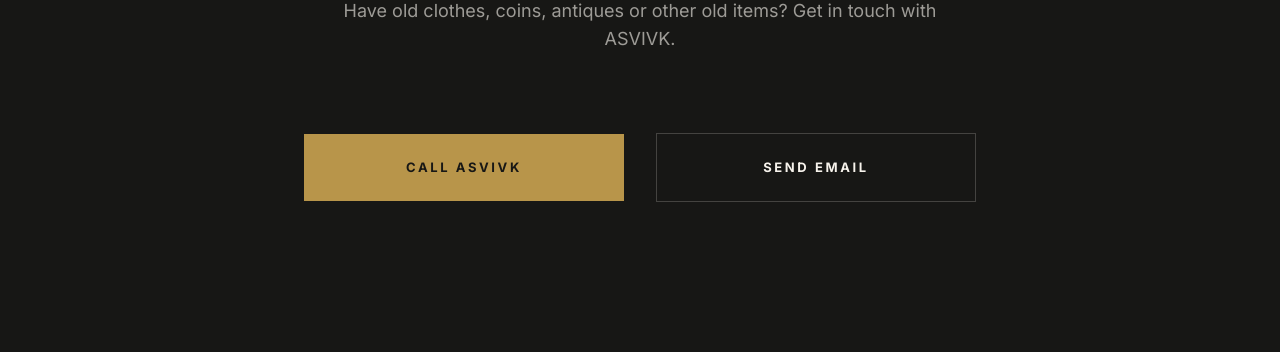
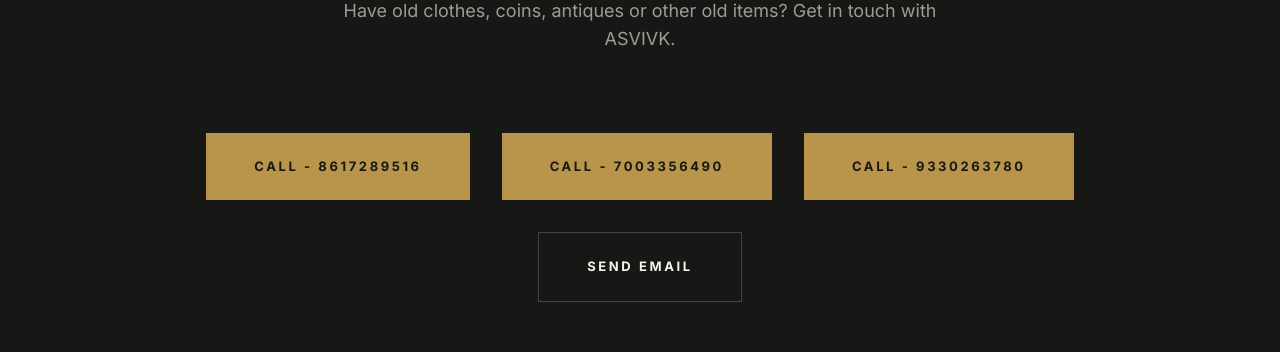
Before and after one commit to rahulchandasil/ASVIVK-OLD-CLOTHES-BUYER, a React (Vite) app: page / in a window 1280 px wide. Shown: the part 9320-9672 px from the top of the page. Built offline with nearby package versions, Linux system fonts and the light colour scheme.

Commit message:
add two more ph number

```diff
--- a/src/components/Contact.jsx
+++ b/src/components/Contact.jsx
@@ -27,17 +27,31 @@
             Have old clothes, coins, antiques or other old items? Get in touch with ASVIVK.
           </p>
 
-          <div className="flex flex-col sm:flex-row items-center justify-center gap-4 sm:gap-6 lg:gap-8 w-full max-w-2xl mx-auto">
+          <div className="flex flex-col sm:flex-row flex-wrap items-center justify-center gap-4 sm:gap-6 lg:gap-8 w-full max-w-4xl mx-auto">
             <a
               href="tel:8617289516"
-              className="inline-flex items-center justify-center px-8 lg:px-12 py-5 lg:py-6 bg-antique-gold text-charcoal text-[13px] font-bold tracking-[0.2em] uppercase transition-all duration-500 hover:bg-warm-ivory w-full sm:w-1/2 min-h-[56px] text-center"
+              className="inline-flex items-center justify-center px-8 lg:px-12 py-5 lg:py-6 bg-antique-gold text-charcoal text-[13px] font-bold tracking-[0.2em] uppercase transition-all duration-500 hover:bg-warm-ivory w-full sm:w-auto min-h-[56px] text-center"
             >
-              CALL ASVIVK
+              CALL - 8617289516
+            </a>
+
+            <a
+              href="tel:7003356490"
+              className="inline-flex items-center justify-center px-8 lg:px-12 py-5 lg:py-6 bg-antique-gold text-charcoal text-[13px] font-bold tracking-[0.2em] uppercase transition-all duration-500 hover:bg-warm-ivory w-full sm:w-auto min-h-[56px] text-center"
+            >
+              CALL - 7003356490
+            </a>
+
+            <a
+              href="tel:9330263780"
+              className="inline-flex items-center justify-center px-8 lg:px-12 py-5 lg:py-6 bg-antique-gold text-charcoal text-[13px] font-bold tracking-[0.2em] uppercase transition-all duration-500 hover:bg-warm-ivory w-full sm:w-auto min-h-[56px] text-center"
+            >
+              CALL - 9330263780
             </a>
 
             <a
               href="mailto:bijoykhaoria61@gmail.com"
-              className="inline-flex items-center justify-center px-8 lg:px-12 py-5 lg:py-6 bg-transparent border border-warm-ivory/20 text-warm-ivory text-[13px] font-bold tracking-[0.2em] uppercase transition-all duration-500 hover:border-warm-ivory hover:bg-white/5 w-full sm:w-1/2 min-h-[56px] text-center"
+              className="inline-flex items-center justify-center px-8 lg:px-12 py-5 lg:py-6 bg-transparent border border-warm-ivory/20 text-warm-ivory text-[13px] font-bold tracking-[0.2em] uppercase transition-all duration-500 hover:border-warm-ivory hover:bg-white/5 w-full sm:w-auto min-h-[56px] text-center"
             >
               SEND EMAIL
             </a>
```
